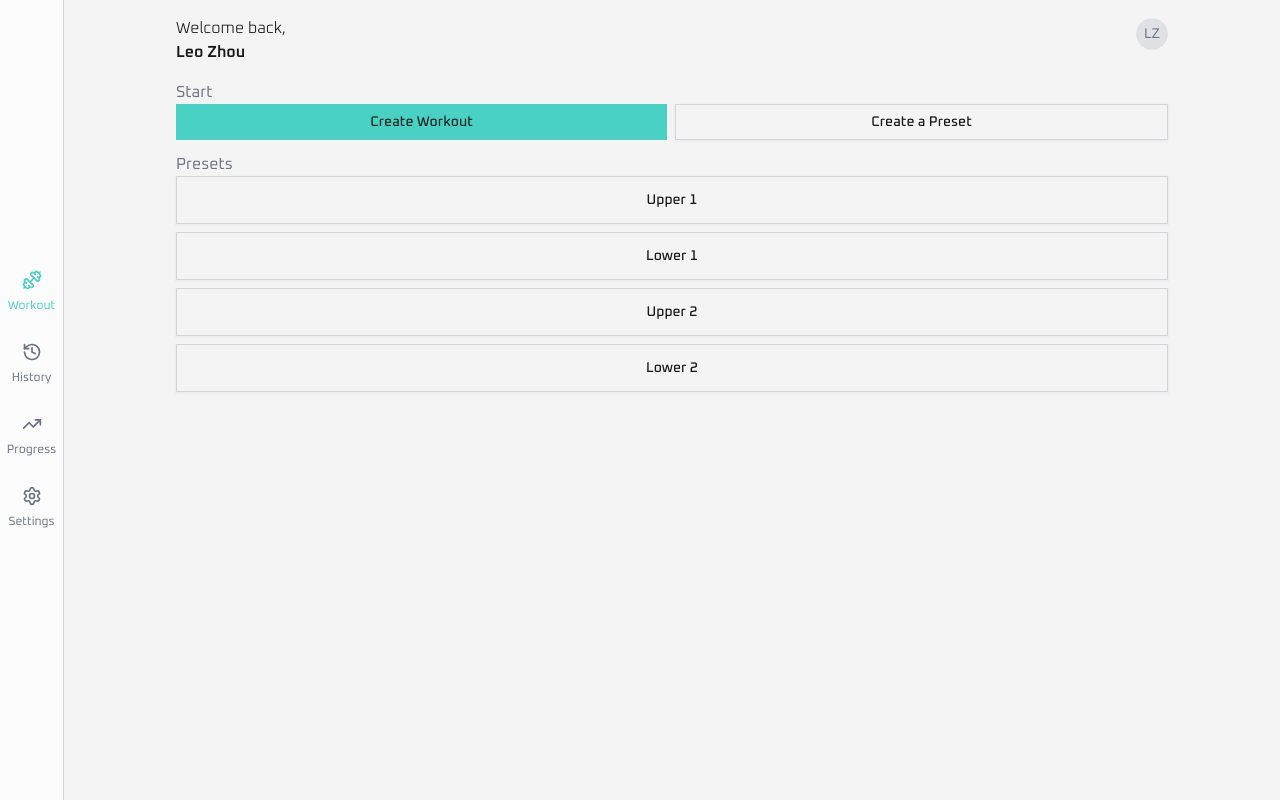
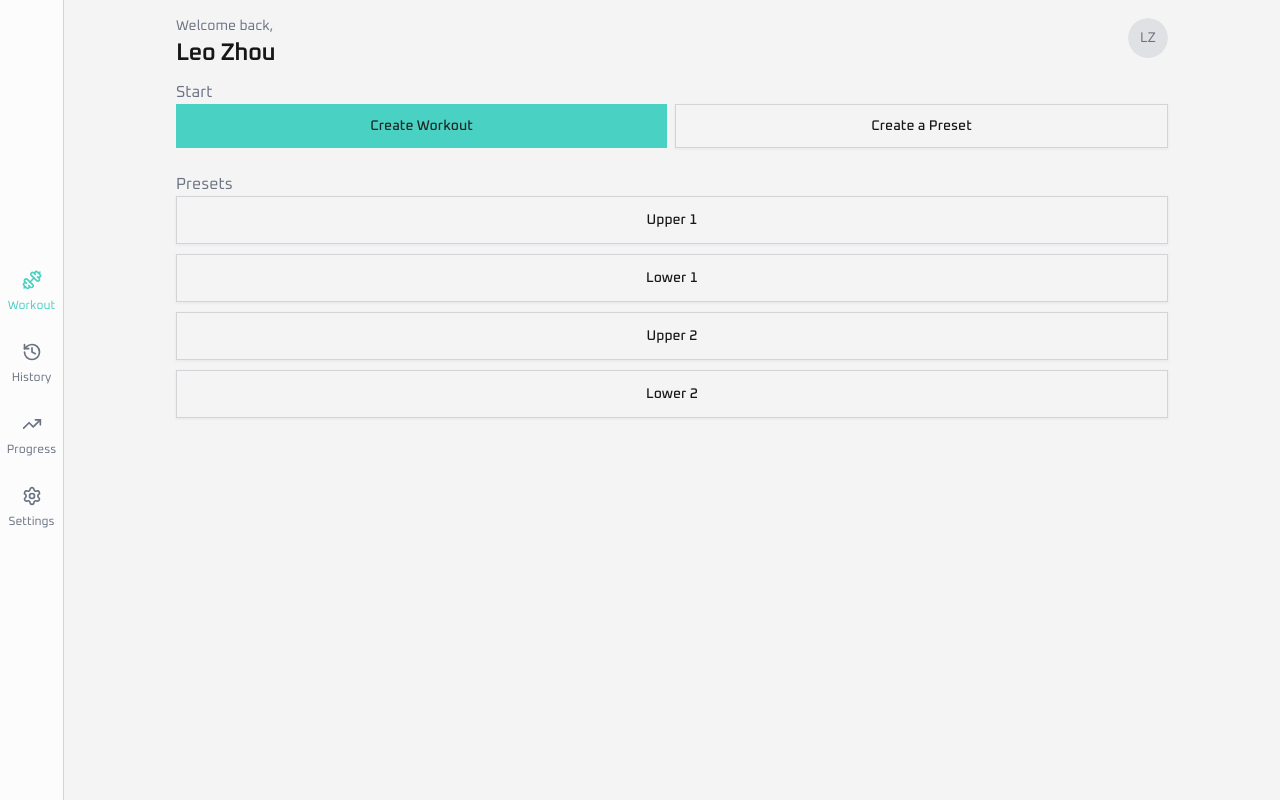
Before and after one commit to laoz40/Horus, a Next.js app: page / in a window 1280 px wide. Built offline with nearby package versions, Linux system fonts and the light colour scheme.

Commit message:
style(dashboard): made design more consistent and aesthetically pleasing

```diff
--- a/app/(navbar)/page.tsx
+++ b/app/(navbar)/page.tsx
@@ -5,37 +5,37 @@ import Link from "next/link";
 
 export default function DashboardPage() {
 	return (
-		<>
-			<div className="flex flex-row justify-between items-start p-4">
-				<div>
-					<h2 className="font-light">Welcome back,</h2>
-					<h1 className="font-semibold">Leo Zhou</h1>
+		<div className="flex flex-col gap-3 pt-2 pb-5">
+			<div className="flex flex-row items-start justify-between px-4 pt-2">
+				<div className="space-y-0.5">
+					<h2 className="text-sm font-normal text-muted-foreground">Welcome back,</h2>
+					<h1 className="text-2xl leading-tight font-semibold tracking-tight">Leo Zhou</h1>
 				</div>
-				<Avatar className="mt-0.5">
+				<Avatar className="mt-0.5 size-10 shrink-0">
 					<AvatarImage src="" />
 					<AvatarFallback>LZ</AvatarFallback>
 				</Avatar>
 			</div>
 
 			<Section header="Start">
-				<div className="align-center flex w-full flex-row justify-center gap-2">
+				<div className="flex w-full flex-wrap items-center justify-center gap-2">
 					<Button
 						asChild
-						className="w-full flex-1">
+						className="min-h-11 min-w-40 flex-1">
 						<Link href="/workouts/new">Create Workout</Link>
 					</Button>
 
 					<Button
 						asChild
 						variant="outline"
-						className="w-full flex-1">
+						className="min-h-11 min-w-40 flex-1">
 						<Link href="#preset">Create a Preset</Link>
 					</Button>
 				</div>
 			</Section>
 
 			<Section header="Presets">
-				<div className="flex flex-col gap-2">
+				<div className="flex flex-col gap-2.5">
 					<Button
 						variant="outline"
 						size="lg">
@@ -58,6 +58,6 @@ export default function DashboardPage() {
 					</Button>
 				</div>
 			</Section>
-		</>
+		</div>
 	);
 }
```
